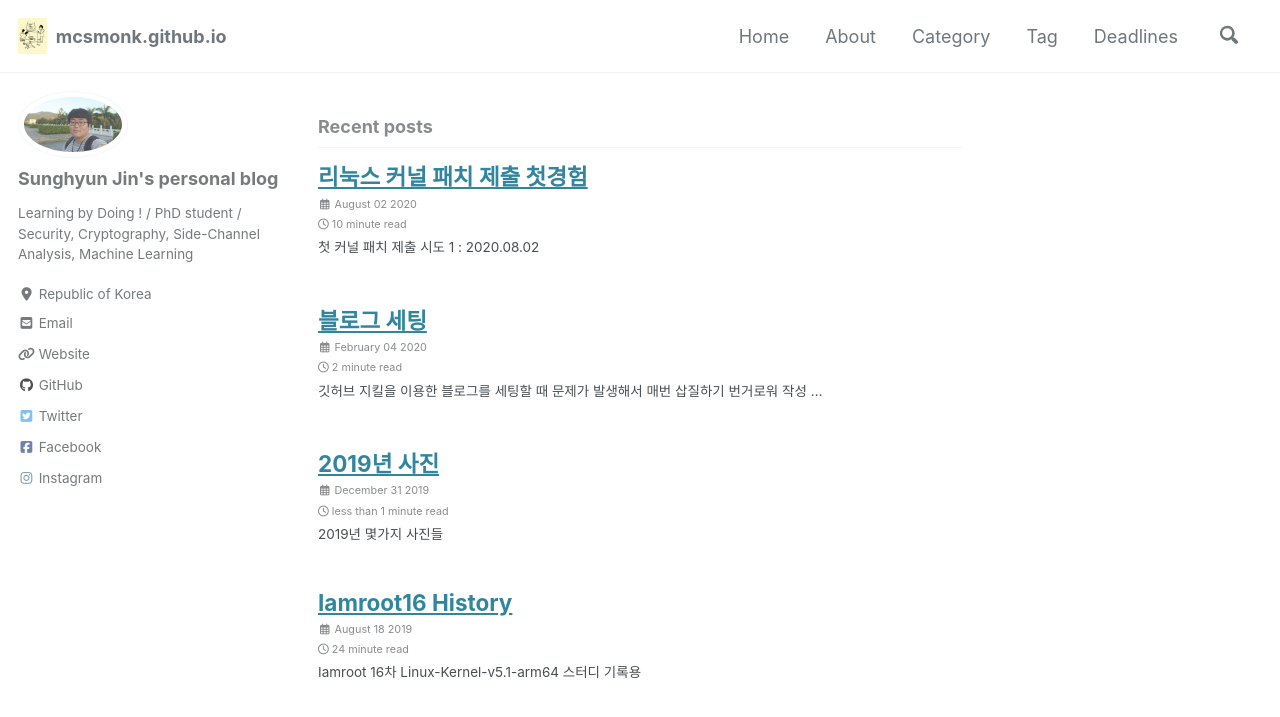
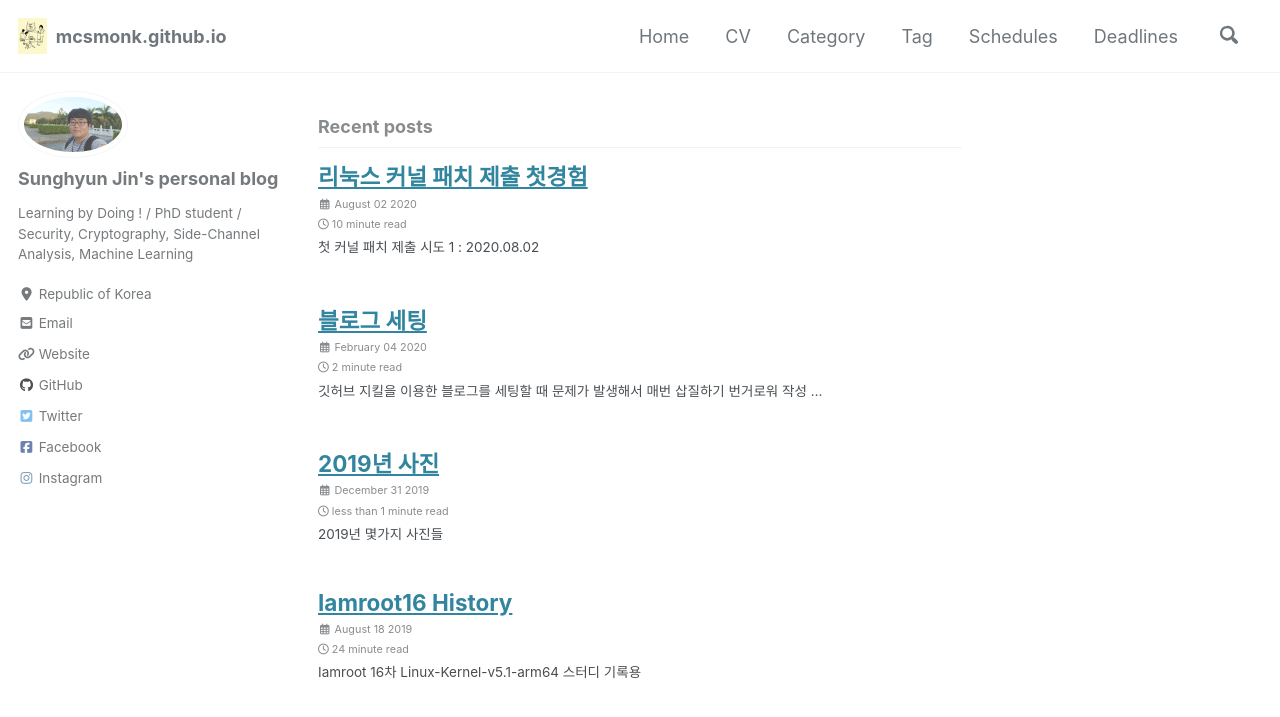
Before and after one commit to mcsmonk/mcsmonk.github.io, a Jekyll site: the page built from index.html, in a window 1280 px wide and 900 px high. Shown: the top 717 px of the window. Built offline with Jekyll 4.4.1, drawn with Linux system fonts in a browser that asks for light colours; cached includes are drawn as plain includes; nearby versions of some CDN libraries; the list of posts is cut into pages by our own code.

Commit message:
Add cv and public callender

```diff
--- a/_data/navigation.yml
+++ b/_data/navigation.yml
@@ -2,12 +2,14 @@
 main:
   - title: "Home"
     url: /
-  - title: "About"
-    url: /about/
+  - title: "CV"
+    url: /cv/
   - title: "Category"
     url: /categories/
   - title: "Tag"
     url: /tags/
+  - title: "Schedules"
+    url: /schedules/
   - title: "Deadlines"
     url: /deadlines/
   #- title: Iamroot16 History
```
Also changed, not shown: _pages/schedules.md (added, +10 -0 lines).
